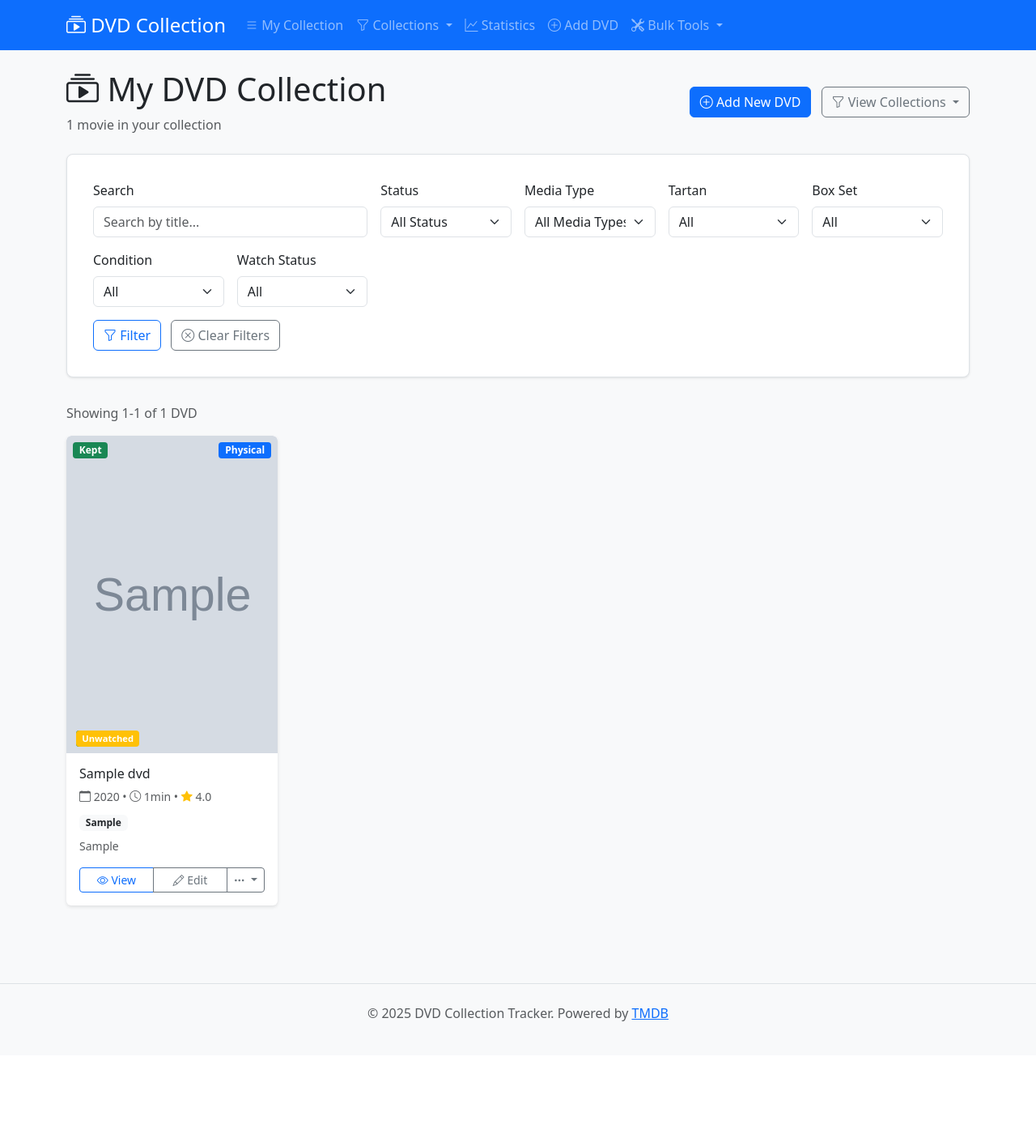
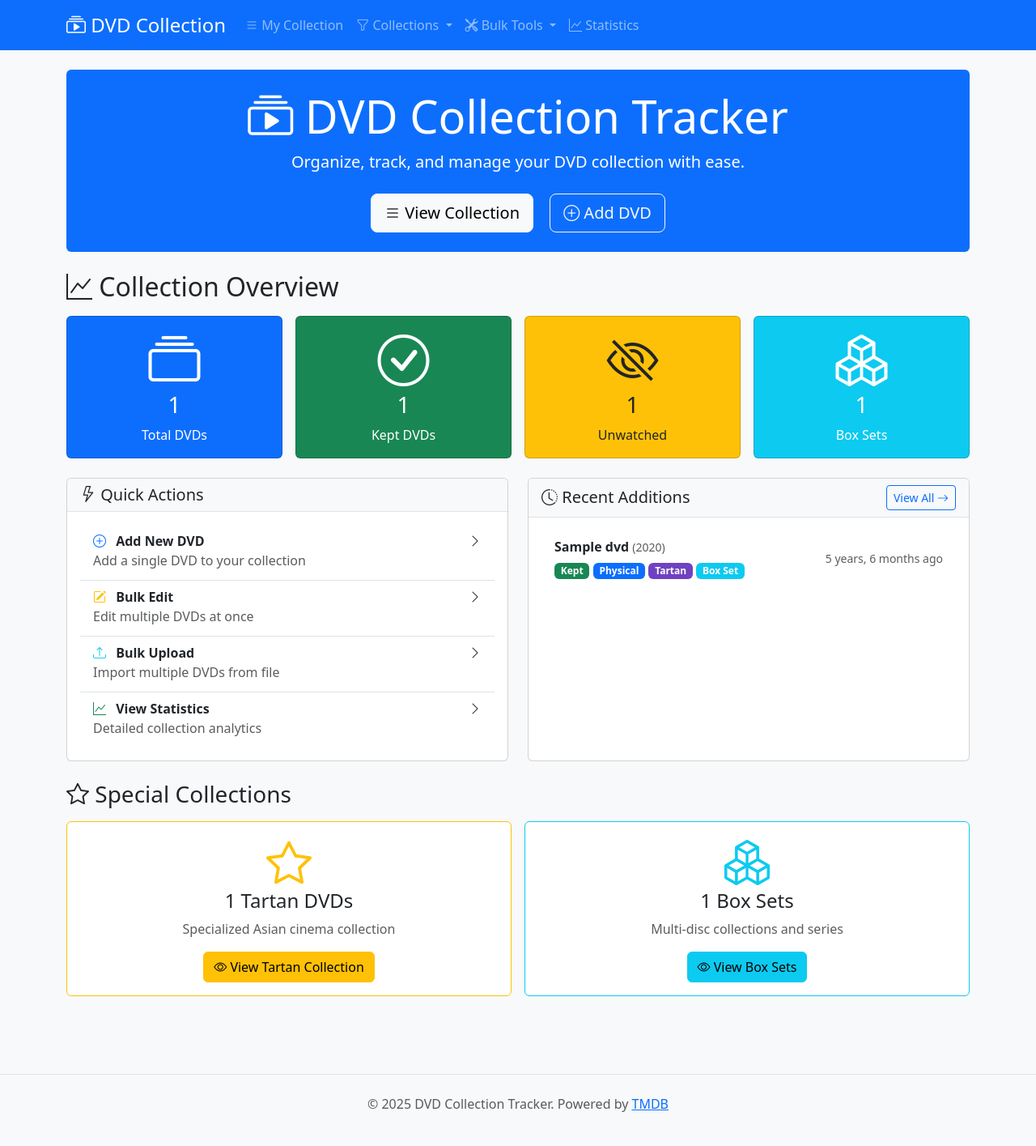
Before and after one commit to pastperfect/dvdcollection, a Django app: page / in a window 1280 px wide. Shown: the whole page at 81% size. Before the commit the page ends 1261 px from the top, so only its background shows below. Run offline with Django 5.2, Linux system fonts and the light colour scheme; tables that the repository leaves empty hold one stand-in row (values such as "Sample post"); grey boxes marked "Sample" are stand-in pictures.

Commit message:
Added landing page and updated nav bar

```diff
--- a/templates/base.html
+++ b/templates/base.html
@@ -19,7 +19,7 @@
     <!-- Navigation -->
     <nav class="navbar navbar-expand-lg navbar-dark bg-primary">
         <div class="container">
-            <a class="navbar-brand" href="{% url 'tracker:dvd_list' %}">
+            <a class="navbar-brand" href="{% url 'tracker:home' %}">
                 <i class="bi bi-collection-play"></i> DVD Collection
             </a>
 
@@ -47,16 +47,6 @@
                             </a></li>
                         </ul>
                     </li>
-                    <li class="nav-item">
-                        <a class="nav-link" href="{% url 'tracker:stats' %}">
-                            <i class="bi bi-graph-up"></i> Statistics
-                        </a>
-                    </li>
-                    <li class="nav-item">
-                        <a class="nav-link" href="{% url 'tracker:dvd_add' %}">
-                            <i class="bi bi-plus-circle"></i> Add DVD
-                        </a>
-                    </li>
                     <li class="nav-item dropdown">
                         <a class="nav-link dropdown-toggle" href="#" role="button" data-bs-toggle="dropdown">
                             <i class="bi bi-tools"></i> Bulk Tools
@@ -69,6 +59,11 @@
                                 <i class="bi bi-upload"></i> Bulk Upload
                             </a></li>
                         </ul>
+                    </li>
+                    <li class="nav-item">
+                        <a class="nav-link" href="{% url 'tracker:stats' %}">
+                            <i class="bi bi-graph-up"></i> Statistics
+                        </a>
                     </li>
                 </ul>
             </div>
--- /dev/null
+++ b/templates/tracker/home.html
@@ -0,0 +1,207 @@
+{% extends 'base.html' %}
+
+{% block title %}{{ page_title }}{% endblock %}
+
+{% block content %}
+<div class="row">
+    <!-- Welcome Section -->
+    <div class="col-12 mb-4">
+        <div class="jumbotron bg-primary text-white rounded p-4">
+            <div class="container text-center">
+                <h1 class="display-4">
+                    <i class="bi bi-collection-play"></i> DVD Collection Tracker
+                </h1>
+                <p class="lead">Organize, track, and manage your DVD collection with ease.</p>
+                <div class="mt-4">
+                    <a class="btn btn-light btn-lg me-3" href="{% url 'tracker:dvd_list' %}" role="button">
+                        <i class="bi bi-list"></i> View Collection
+                    </a>
+                    <a class="btn btn-outline-light btn-lg" href="{% url 'tracker:dvd_add' %}" role="button">
+                        <i class="bi bi-plus-circle"></i> Add DVD
+                    </a>
+                </div>
+            </div>
+        </div>
+    </div>
+
+    <!-- Statistics Cards -->
+    <div class="col-12 mb-4">
+        <h2 class="mb-3"><i class="bi bi-graph-up"></i> Collection Overview</h2>
+        <div class="row g-3">
+            <div class="col-md-3">
+                <div class="card bg-primary text-white h-100">
+                    <div class="card-body text-center">
+                        <i class="bi bi-collection display-3 mb-2"></i>
+                        <h3>{{ total_dvds }}</h3>
+                        <p class="card-text">Total DVDs</p>
+                    </div>
+                </div>
+            </div>
+            <div class="col-md-3">
+                <div class="card bg-success text-white h-100">
+                    <div class="card-body text-center">
+                        <i class="bi bi-check-circle display-3 mb-2"></i>
+                        <h3>{{ kept_dvds }}</h3>
+                        <p class="card-text">Kept DVDs</p>
+                    </div>
+                </div>
+            </div>
+            <div class="col-md-3">
+                <div class="card bg-warning text-dark h-100">
+                    <div class="card-body text-center">
+                        <i class="bi bi-eye-slash display-3 mb-2"></i>
+                        <h3>{{ unwatched_count }}</h3>
+                        <p class="card-text">Unwatched</p>
+                    </div>
+                </div>
+            </div>
+            <div class="col-md-3">
+                <div class="card bg-info text-white h-100">
+                    <div class="card-body text-center">
+                        <i class="bi bi-boxes display-3 mb-2"></i>
+                        <h3>{{ box_sets_count }}</h3>
+                        <p class="card-text">Box Sets</p>
+                    </div>
+                </div>
+            </div>
+        </div>
+    </div>
+
+    <!-- Quick Actions -->
+    <div class="col-md-6 mb-4">
+        <div class="card h-100">
+            <div class="card-header">
+                <h5 class="mb-0"><i class="bi bi-lightning"></i> Quick Actions</h5>
+            </div>
+            <div class="card-body">
+                <div class="list-group list-group-flush">
+                    <a href="{% url 'tracker:dvd_add' %}" class="list-group-item list-group-item-action">
+                        <div class="d-flex w-100 justify-content-between align-items-center">
+                            <div>
+                                <i class="bi bi-plus-circle text-primary me-2"></i>
+                                <strong>Add New DVD</strong>
+                            </div>
+                            <i class="bi bi-chevron-right"></i>
+                        </div>
+                        <p class="mb-1 text-muted">Add a single DVD to your collection</p>
+                    </a>
+                    <a href="{% url 'tracker:bulk_edit' %}" class="list-group-item list-group-item-action">
+                        <div class="d-flex w-100 justify-content-between align-items-center">
+                            <div>
+                                <i class="bi bi-pencil-square text-warning me-2"></i>
+                                <strong>Bulk Edit</strong>
+                            </div>
+                            <i class="bi bi-chevron-right"></i>
+                        </div>
+                        <p class="mb-1 text-muted">Edit multiple DVDs at once</p>
+                    </a>
+                    <a href="{% url 'tracker:bulk_upload' %}" class="list-group-item list-group-item-action">
+                        <div class="d-flex w-100 justify-content-between align-items-center">
+                            <div>
+                                <i class="bi bi-upload text-info me-2"></i>
+                                <strong>Bulk Upload</strong>
+                            </div>
+                            <i class="bi bi-chevron-right"></i>
+                        </div>
+                        <p class="mb-1 text-muted">Import multiple DVDs from file</p>
+                    </a>
+                    <a href="{% url 'tracker:stats' %}" class="list-group-item list-group-item-action">
+                        <div class="d-flex w-100 justify-content-between align-items-center">
+                            <div>
+                                <i class="bi bi-graph-up text-success me-2"></i>
+                                <strong>View Statistics</strong>
+                            </div>
+                            <i class="bi bi-chevron-right"></i>
+                        </div>
+                        <p class="mb-1 text-muted">Detailed collection analytics</p>
+                    </a>
+                </div>
+            </div>
+        </div>
+    </div>
+
+    <!-- Recent Additions -->
+    <div class="col-md-6 mb-4">
+        <div class="card h-100">
+            <div class="card-header d-flex justify-content-between align-items-center">
+                <h5 class="mb-0"><i class="bi bi-clock-history"></i> Recent Additions</h5>
+                <a href="{% url 'tracker:dvd_list' %}" class="btn btn-sm btn-outline-primary">
+                    View All <i class="bi bi-arrow-right"></i>
+                </a>
+            </div>
+            <div class="card-body">
+                {% if recent_additions %}
+                    <div class="list-group list-group-flush">
+                        {% for dvd in recent_additions %}
+                        <a href="{% url 'tracker:dvd_detail' dvd.pk %}" class="list-group-item list-group-item-action">
+                            <div class="d-flex w-100 justify-content-between align-items-center">
+                                <div class="flex-grow-1">
+                                    <strong>{{ dvd.name }}</strong>
+                                    {% if dvd.release_year %}
+                                        <small class="text-muted">({{ dvd.release_year }})</small>
+                                    {% endif %}
+                                    <div class="mt-1">
+                                        <span class="badge bg-{{ dvd.get_status_display_class }}">{{ dvd.get_status_display }}</span>
+                                        <span class="badge bg-{{ dvd.get_media_type_display_class }}">{{ dvd.get_media_type_display }}</span>
+                                        {% if dvd.is_tartan_dvd %}
+                                            <span class="badge bg-purple text-white">Tartan</span>
+                                        {% endif %}
+                                        {% if dvd.is_box_set %}
+                                            <span class="badge bg-info">Box Set</span>
+                                        {% endif %}
+                                    </div>
+                                </div>
+                                <small class="text-muted">{{ dvd.created_at|timesince }} ago</small>
+                            </div>
+                        </a>
+                        {% endfor %}
+                    </div>
+                {% else %}
+                    <div class="text-center text-muted py-4">
+                        <i class="bi bi-inbox display-4"></i>
+                        <h6 class="mt-3">No DVDs yet</h6>
+                        <p>Start by <a href="{% url 'tracker:dvd_add' %}">adding your first DVD</a>!</p>
+                    </div>
+                {% endif %}
+            </div>
+        </div>
+    </div>
+
+    <!-- Special Collections -->
+    {% if tartan_dvds or box_sets_count %}
+    <div class="col-12 mb-4">
+        <h3 class="mb-3"><i class="bi bi-star"></i> Special Collections</h3>
+        <div class="row g-3">
+            {% if tartan_dvds %}
+            <div class="col-md-6">
+                <div class="card border-warning">
+                    <div class="card-body text-center">
+                        <i class="bi bi-star text-warning display-4 mb-3"></i>
+                        <h4>{{ tartan_dvds }} Tartan DVDs</h4>
+                        <p class="text-muted">Specialized Asian cinema collection</p>
+                        <a href="{% url 'tracker:tartan_dvds' %}" class="btn btn-warning">
+                            <i class="bi bi-eye"></i> View Tartan Collection
+                        </a>
+                    </div>
+                </div>
+            </div>
+            {% endif %}
+            {% if box_sets_count %}
+            <div class="col-md-6">
+                <div class="card border-info">
+                    <div class="card-body text-center">
+                        <i class="bi bi-boxes text-info display-4 mb-3"></i>
+                        <h4>{{ box_sets_count }} Box Sets</h4>
+                        <p class="text-muted">Multi-disc collections and series</p>
+                        <a href="{% url 'tracker:box_sets' %}" class="btn btn-info">
+                            <i class="bi bi-eye"></i> View Box Sets
+                        </a>
+                    </div>
+                </div>
+            </div>
+            {% endif %}
+        </div>
+    </div>
+    {% endif %}
+</div>
+{% endblock %}
--- a/tracker/urls.py
+++ b/tracker/urls.py
@@ -4,7 +4,8 @@ from . import views
 app_name = 'tracker'
 
 urlpatterns = [
-    path('', views.dvd_list, name='dvd_list'),
+    path('', views.home, name='home'),
+    path('collection/', views.dvd_list, name='dvd_list'),
     path('stats/', views.stats, name='stats'),
     path('dvd/<int:pk>/', views.dvd_detail, name='dvd_detail'),
     path('add/', views.dvd_add, name='dvd_add'),
--- a/tracker/views.py
+++ b/tracker/views.py
@@ -12,6 +12,35 @@ import logging
 from collections import Counter
 
 logger = logging.getLogger(__name__)
+
+
+def home(request):
+    """Home/landing page with overview of collection."""
+    # Get basic stats for the dashboard
+    total_dvds = DVD.objects.count()
+    kept_dvds = DVD.objects.filter(status='kept').count()
+    disposed_dvds = DVD.objects.filter(status='disposed').count()
+
+    # Recent additions
+    recent_additions = DVD.objects.order_by('-created_at')[:6]
+
+    # Quick stats
+    tartan_dvds = DVD.objects.filter(is_tartan_dvd=True).count()
+    box_sets_count = DVD.objects.filter(is_box_set=True).values('box_set_name').distinct().count()
+    unwatched_count = DVD.objects.filter(is_unwatched=True).count()
+
+    context = {
+        'total_dvds': total_dvds,
+        'kept_dvds': kept_dvds,
+        'disposed_dvds': disposed_dvds,
+        'recent_additions': recent_additions,
+        'tartan_dvds': tartan_dvds,
+        'box_sets_count': box_sets_count,
+        'unwatched_count': unwatched_count,
+        'page_title': 'DVD Collection Tracker',
+        'page_icon': 'house',
+    }
+    return render(request, 'tracker/home.html', context)
 
 
 def box_set_autocomplete(request):
```
